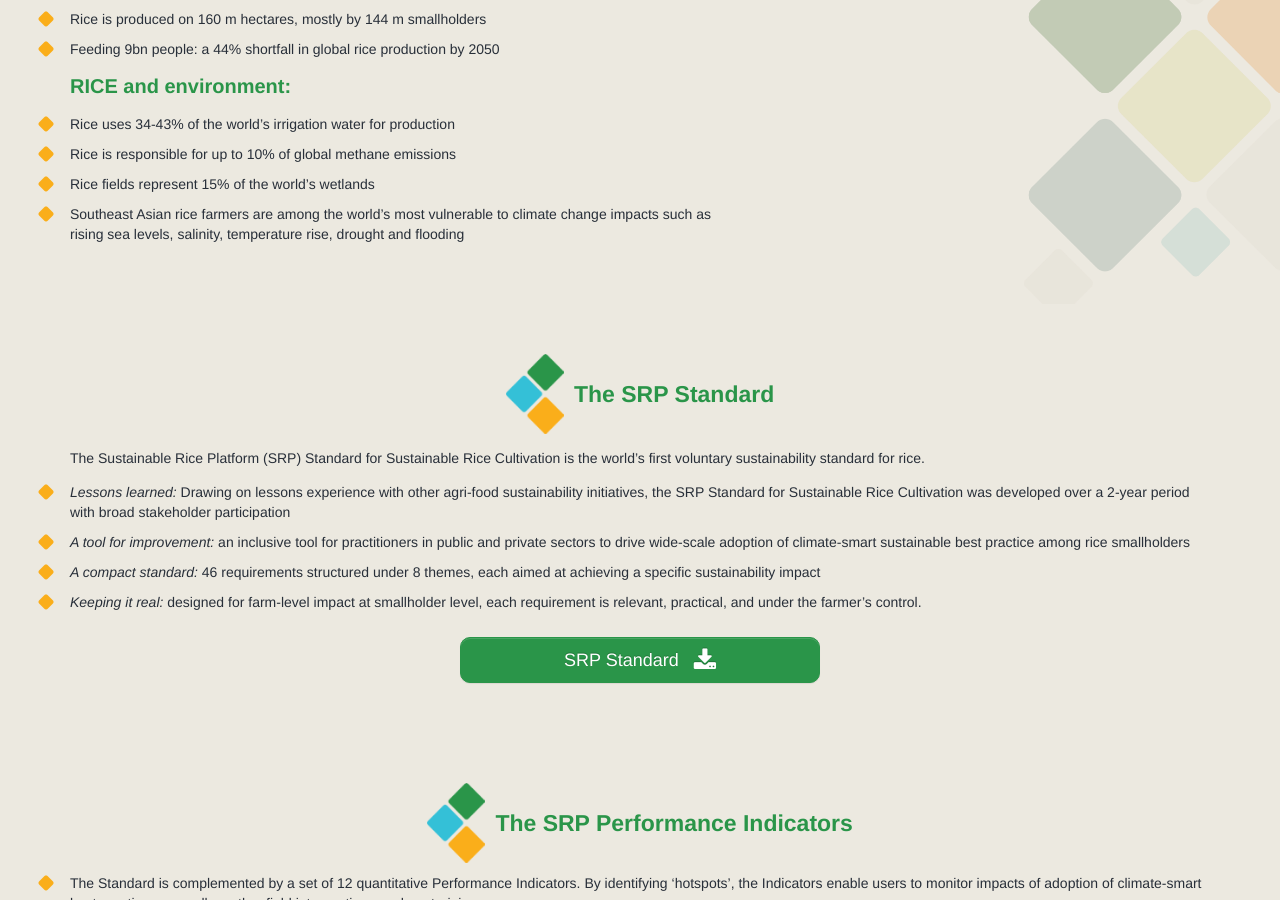
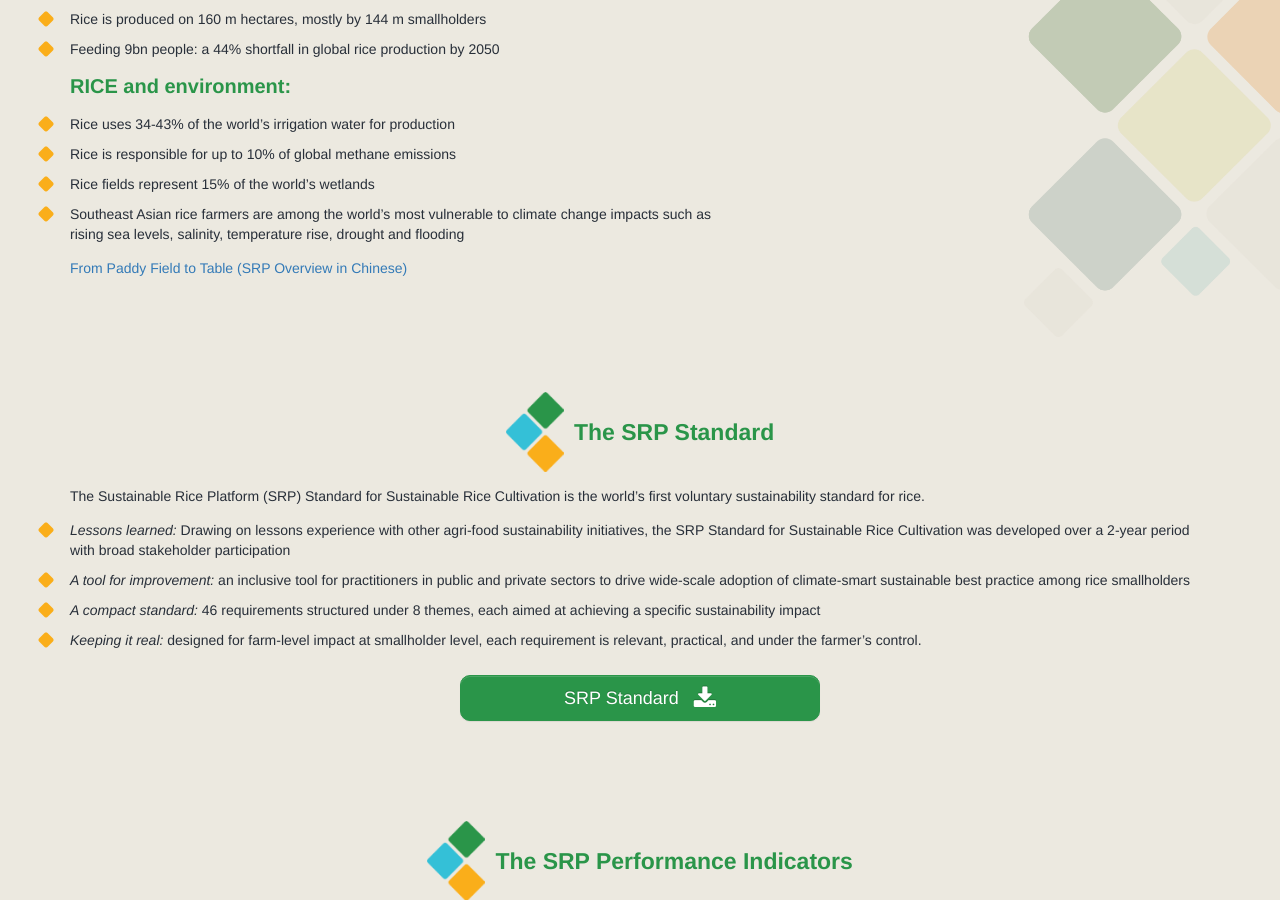
Before and after one commit to sustainablericeplatform/sustainablericeplatform.github.io, a Jekyll site: the page built from Resources/index.html, in a window 1280 px wide and 900 px high, scrolled down 648 px. Built offline with Jekyll 4.4.1, drawn with Linux system fonts in a browser that asks for light colours.

Commit message:
Update index.html

```diff
--- a/Resources/index.html
+++ b/Resources/index.html
@@ -25,6 +25,7 @@
                     <li><i class="fa fa-square"></i>Rice fields represent 15% of the world’s wetlands</li>
                     <li><i class="fa fa-square"></i>Southeast Asian rice farmers are among the world’s most vulnerable to climate change impacts such as rising sea levels, salinity, temperature rise, drought and flooding</li>
                 </ul>
+            <p><a href="sustainablericeplatform.github.io/assets/docs/From Paddy Field to Table .pdf" target="_blank">From Paddy Field to Table (SRP Overview in Chinese)</a></p>
             </div>
         </div>
     </div>
```
